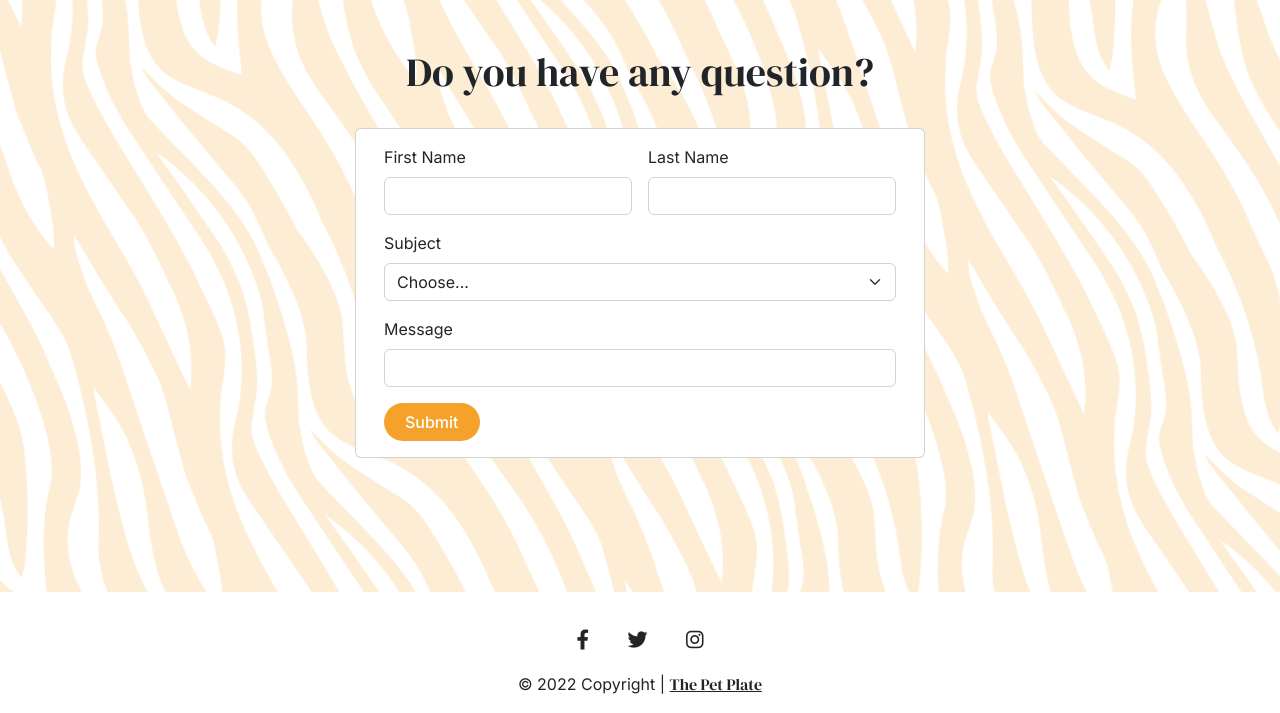
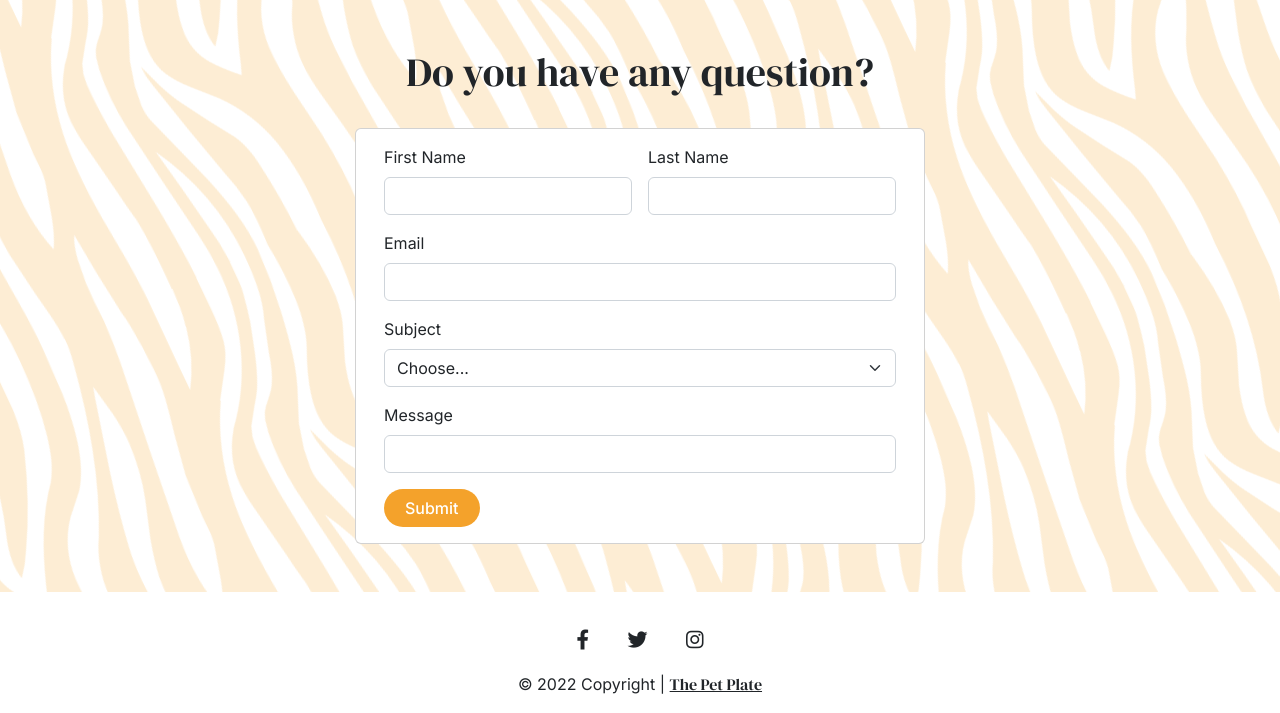
Before and after one commit to n-vh/restaurant, a PHP site: page /contact.php in a window 1280 px wide. Shown: the part 72-785 px from the top of the page. Run offline with PHP 8.4, Linux system fonts and the light colour scheme.

Commit message:
add email field to contact form

```diff
--- a/www/contact.php
+++ b/www/contact.php
@@ -2,6 +2,7 @@
 include("includes/query.php");
 
 $first_name = $last_name = $subject = $message = "";
+$first_name = $last_name = $email = $subject = $message = "";
 $successful = false;
 $form_options = array(
   "Reservation request",
@@ -16,12 +17,14 @@ if ($_SERVER["REQUEST_METHOD"] == "POST") {
   // @@@ SANITIZE INPUT @@@
   $first_name = $_POST['first_name'];
   $last_name = $_POST['last_name'];
+  $email = $_POST['email'];
   $subject = $_POST['subject'];
   $message = $_POST['message'];
 
   $query = array(
     'first_name' => $first_name,
     'last_name' => $last_name,
+    'email' => $email,
     'subject' => $subject,
     'message' => $message
   );
@@ -68,6 +71,10 @@ if ($_SERVER["REQUEST_METHOD"] == "POST") {
               required />
           </div>
           <div class="col-md-12">
+            <label for="form-email" class="form-label">Email</label>
+            <input id="form-email" class="form-control" type="email" name="email" value="<? echo $email ?>" required />
+          </div>
+          <div class="col-md-12">
             <label for="form-subject" class="form-label">Subject</label>
             <select id="form-subject" class="form-select" name="subject" required>
               <option selected disabled value="">Choose...</option>
```
Also changed, not shown: www/api/contact/send.php (+5 -2 lines).
